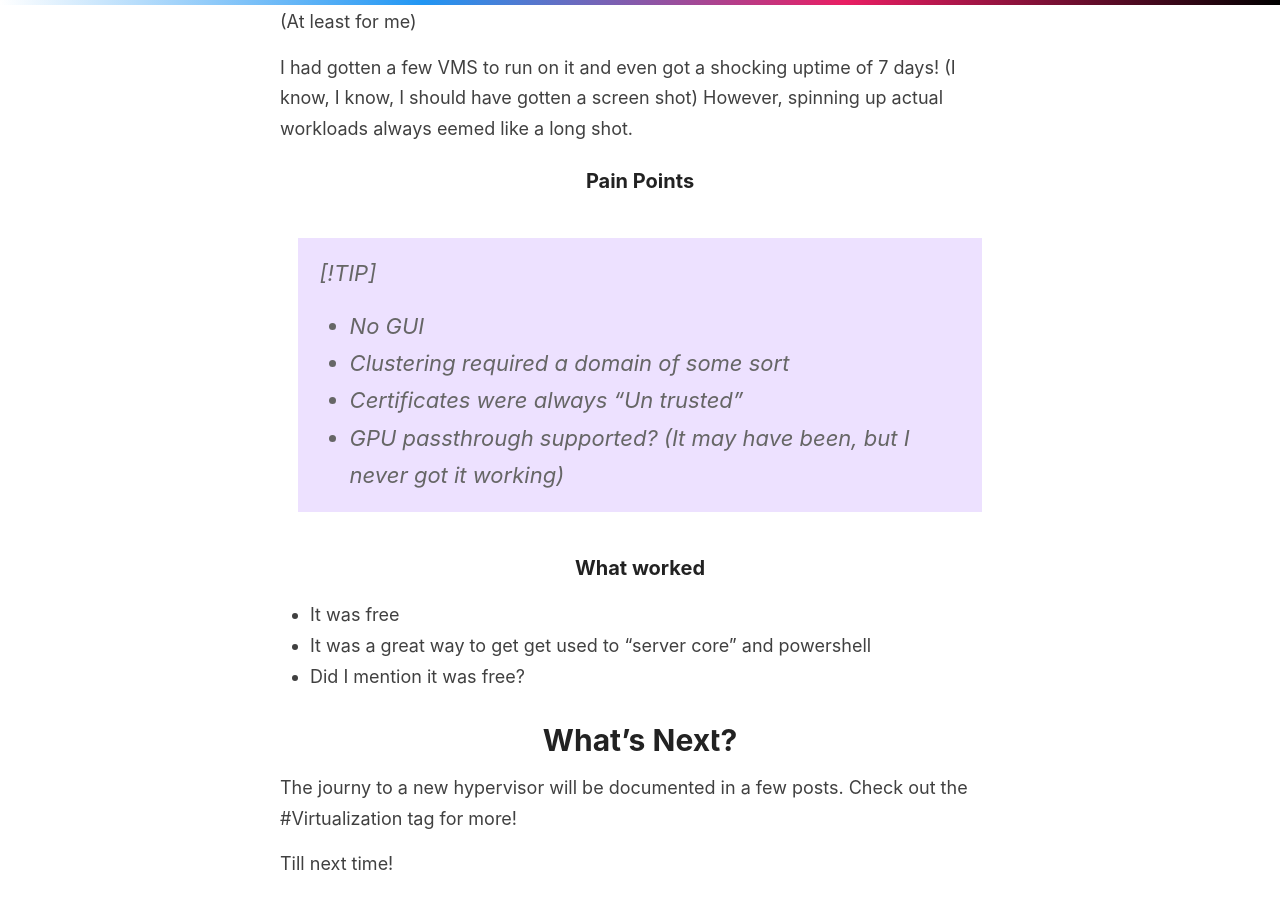
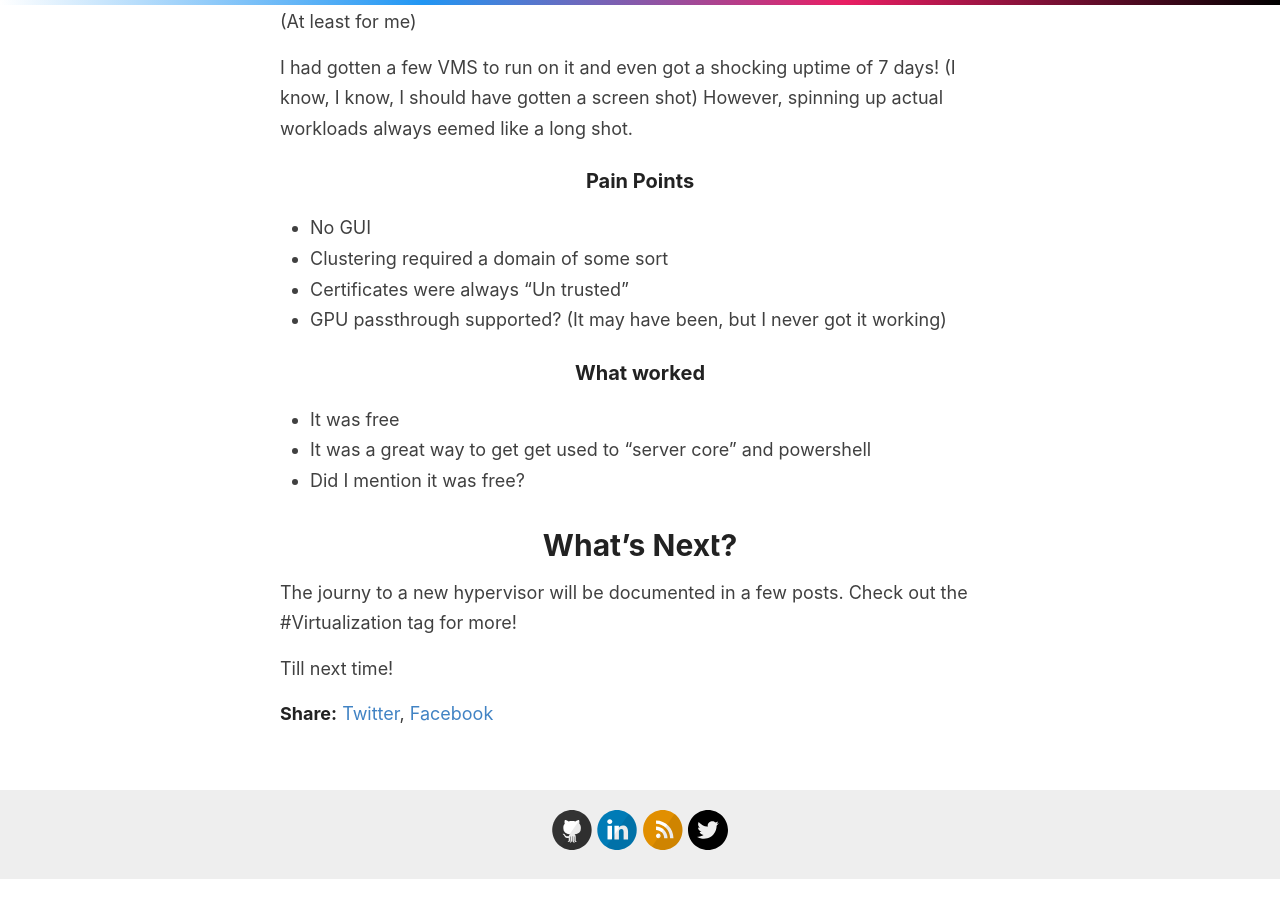
Before and after one commit to zavalalabs/zavalalabs.github.io, a Jekyll site: the page built from _posts/2024-5-07-Goodbye-Hyper-V-Free.md, in a window 1280 px wide and 900 px high, scrolled down 798 px. Built offline with Jekyll 4.4.1, drawn with Linux system fonts in a browser that asks for light colours.

Commit message:
Remove deprecated Hyper-V Free content and update post

```diff
--- a/_posts/2024-5-07-Goodbye-Hyper-V-Free.md
+++ b/_posts/2024-5-07-Goodbye-Hyper-V-Free.md
@@ -16,11 +16,10 @@ I had gotten a few VMS to run on it and even got a shocking uptime of 7 days! (I
 
 ### Pain Points
 
-> [!TIP]
-> - No GUI
-> - Clustering required a domain of some sort
-> - Certificates were always "Un trusted"
-> - GPU passthrough supported? (It may have been, but I never got it working)
+- No GUI
+- Clustering required a domain of some sort
+- Certificates were always "Un trusted"
+- GPU passthrough supported? (It may have been, but I never got it working)
 
 ### What worked
 
```
